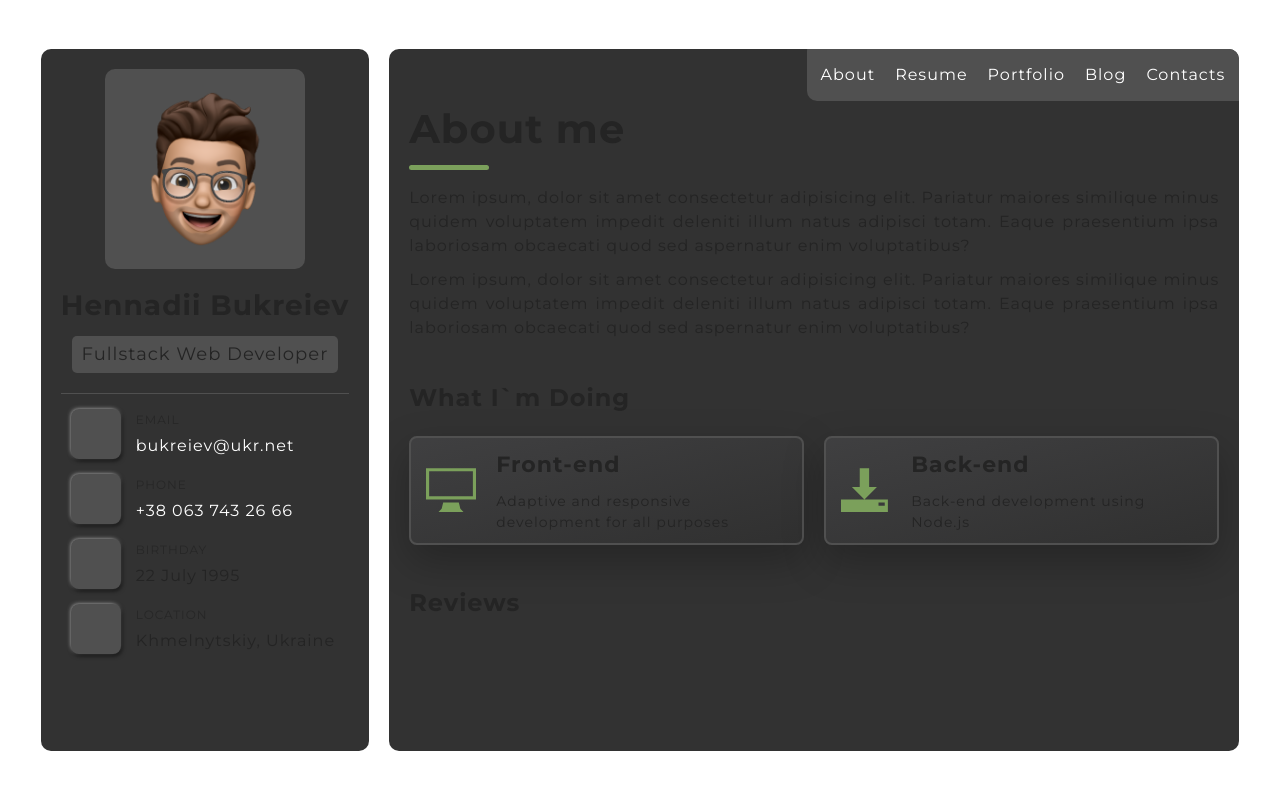
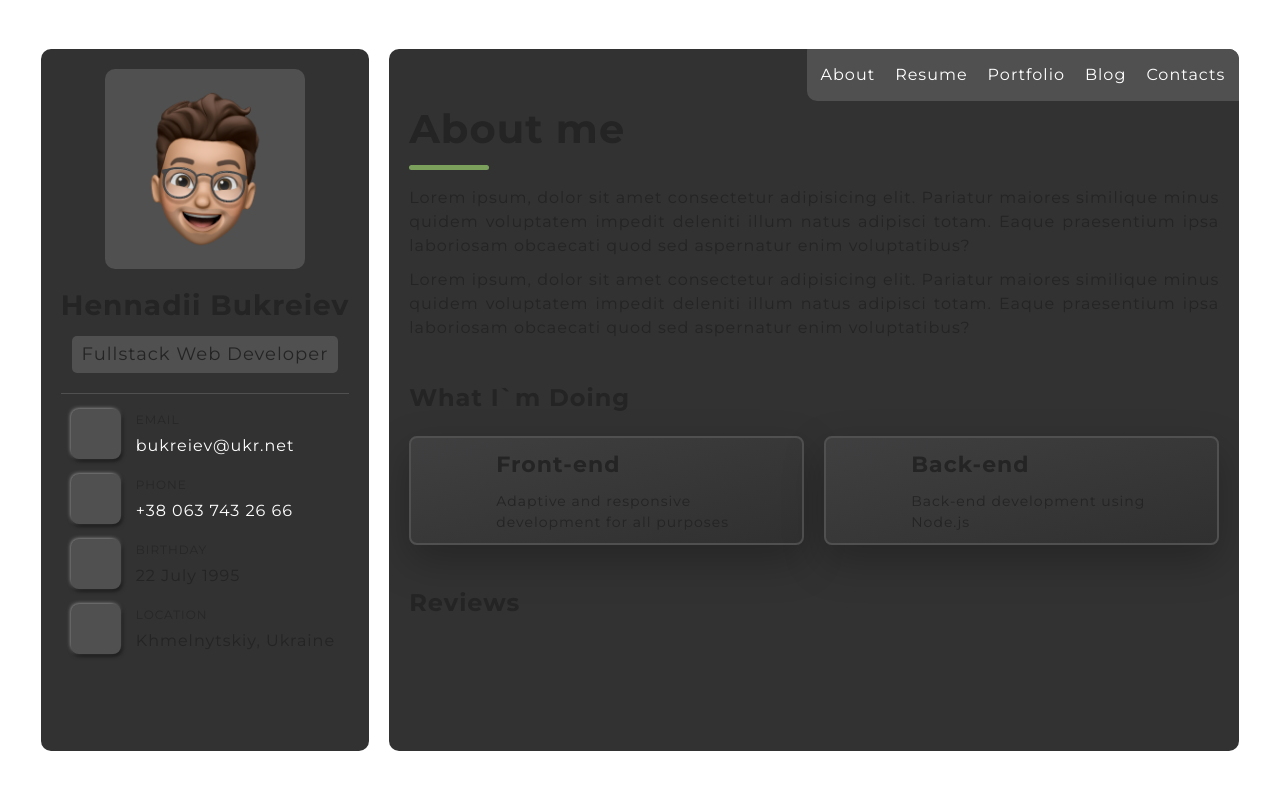
Before and after one commit to bukreiev/bh-dev, a React (Vite) app: page / in a window 1280 px wide. Shown: the top 790 px of the page. Built offline with nearby package versions, Linux system fonts and the light colour scheme.

Commit message:
fix import icons 3

```diff
--- a/index.html
+++ b/index.html
@@ -2,7 +2,7 @@
 <html lang="en">
   <head>
     <meta charset="UTF-8" />
-    <link rel="icon" type="png" href="/favicon.png/" />
+    <link rel="icon" type="png" href="./public/favicon.png" />
     <link rel="preconnect" href="https://fonts.googleapis.com" />
     <link rel="preconnect" href="https://fonts.gstatic.com" crossorigin />
     <link
--- a/src/components/Navigation/About.jsx
+++ b/src/components/Navigation/About.jsx
@@ -1,3 +1,6 @@
+import display from '../../assets/icons.svg#display';
+import server from '../../assets/icons.svg#server';
+
 export default function About() {
   return (
     <>
@@ -21,11 +24,7 @@ export default function About() {
         <ul className="directions__list">
           <li>
             <svg className="directions__icon" width={50} height={50}>
-              <use
-                href="/src/assets/icons.svg#display"
-                width={50}
-                height={50}
-              ></use>
+              <use href={display} width={50} height={50}></use>
             </svg>
             <div>
               <h3 className="directions__name">Front-end</h3>
@@ -36,11 +35,7 @@ export default function About() {
           </li>
           <li>
             <svg className="directions__icon" width={50} height={50}>
-              <use
-                href="/src/assets/icons.svg#server"
-                width={50}
-                height={50}
-              ></use>
+              <use href={server} width={50} height={50}></use>
             </svg>
             <div>
               <h3 className="directions__name">Back-end</h3>
```
